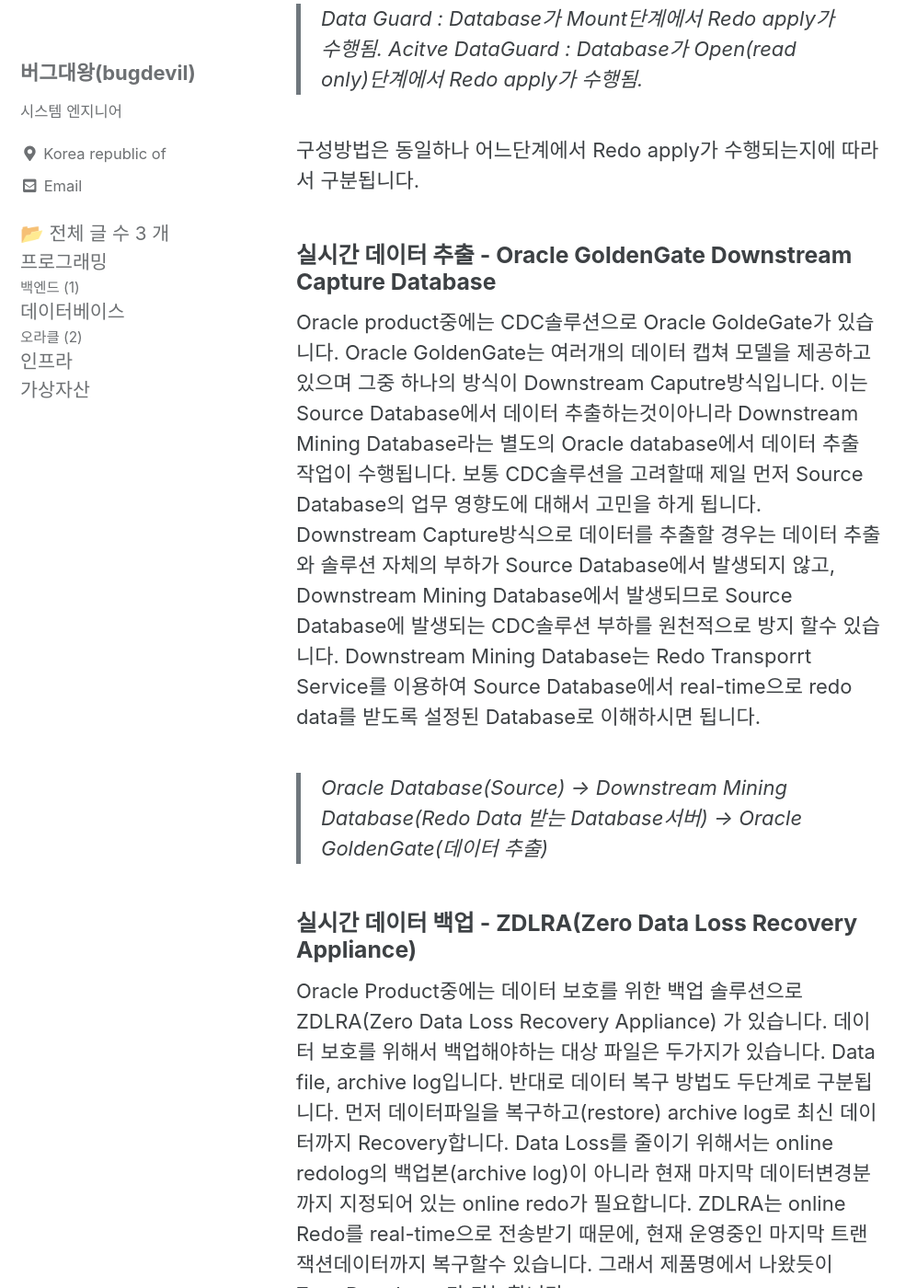
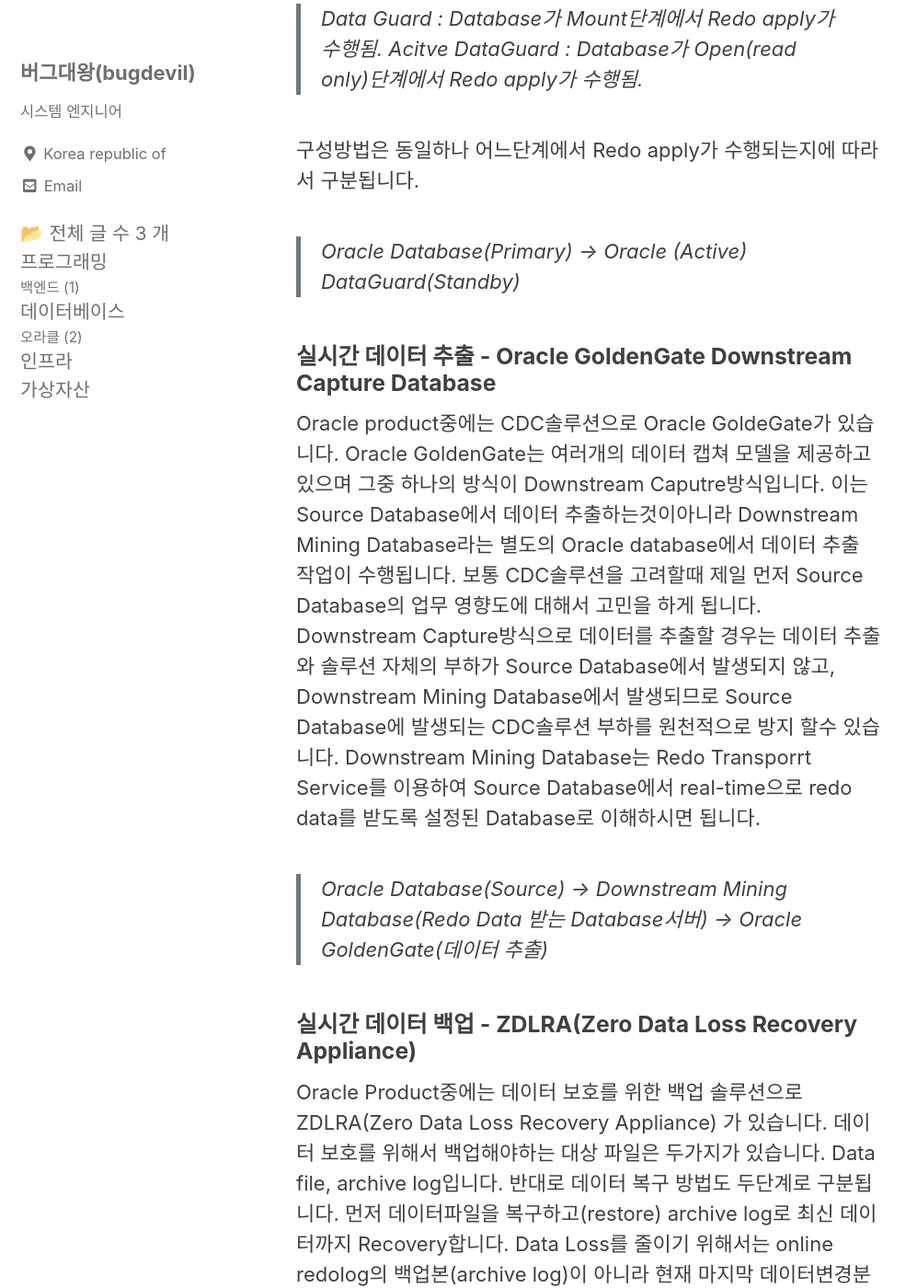
Before and after one commit to kosate/kosate.github.io, a Jekyll site: the page built from _posts/2022-05-13-redo-transport-serivce-in-oracle.md, in a window 1280 px wide and 1400 px high, scrolled down 5869 px. Shown: the whole window at 92% size, without its empty margins (0-997 px from the left). Built offline with Jekyll 4.4.1, drawn with Linux system fonts in a browser that asks for light colours; cached includes are drawn as plain includes; a script that is not in the unit is left out; comment, search, counter and statistics services are not loaded; some of the changed text lies outside the part shown.

Commit message:
내용수정

```diff
--- a/_posts/2022-05-13-redo-transport-serivce-in-oracle.md
+++ b/_posts/2022-05-13-redo-transport-serivce-in-oracle.md
@@ -128,6 +128,8 @@
 
 구성방법은 동일하나 어느단계에서 Redo apply가 수행되는지에 따라서 구분됩니다.
 
+> Oracle Database(Primary) -> Oracle (Active) DataGuard(Standby)
+
 ### 실시간 데이터 추출 - Oracle GoldenGate Downstream Capture Database
 
 Oracle product중에는 CDC솔루션으로 Oracle GoldeGate가 있습니다. Oracle GoldenGate는 여러개의 데이터 캡쳐 모델을 제공하고 있으며 그중 하나의 방식이 Downstream Caputre방식입니다. 이는 Source Database에서 데이터 추출하는것이아니라 Downstream Mining Database라는 별도의 Oracle database에서 데이터 추출 작업이 수행됩니다. 보통 CDC솔루션을 고려할때 제일 먼저 Source Database의 업무 영향도에 대해서 고민을 하게 됩니다. Downstream Capture방식으로 데이터를 추출할 경우는 데이터 추출와 솔루션 자체의 부하가 Source Database에서 발생되지 않고, Downstream Mining Database에서 발생되므로 Source Database에 발생되는 CDC솔루션 부하를 원천적으로 방지 할수 있습니다.
@@ -139,6 +141,7 @@
 
 Oracle Product중에는 데이터 보호를 위한 백업 솔루션으로 ZDLRA(Zero Data Loss Recovery Appliance) 가 있습니다. 데이터 보호를 위해서 백업해야하는 대상 파일은 두가지가 있습니다. Data file, archive log입니다. 반대로 데이터 복구 방법도 두단계로 구분됩니다. 먼저 데이터파일을 복구하고(restore) archive log로 최신 데이터까지 Recovery합니다. Data Loss를 줄이기 위해서는 online redolog의 백업본(archive log)이 아니라 현재 마지막 데이터변경분까지 지정되어 있는 online redo가 필요합니다. ZDLRA는 online Redo를 real-time으로 전송받기 때문에, 현재 운영중인 마지막 트랜잭션데이터까지 복구할수 있습니다. 그래서 제품명에서 나왔듯이 Zero Data Loss 가 가능합니다.
 
+> Oracle Database(Source)  -> ZDLRA(Redo Data받는 백업전용서버)
 
 기술 자료
 -
```
